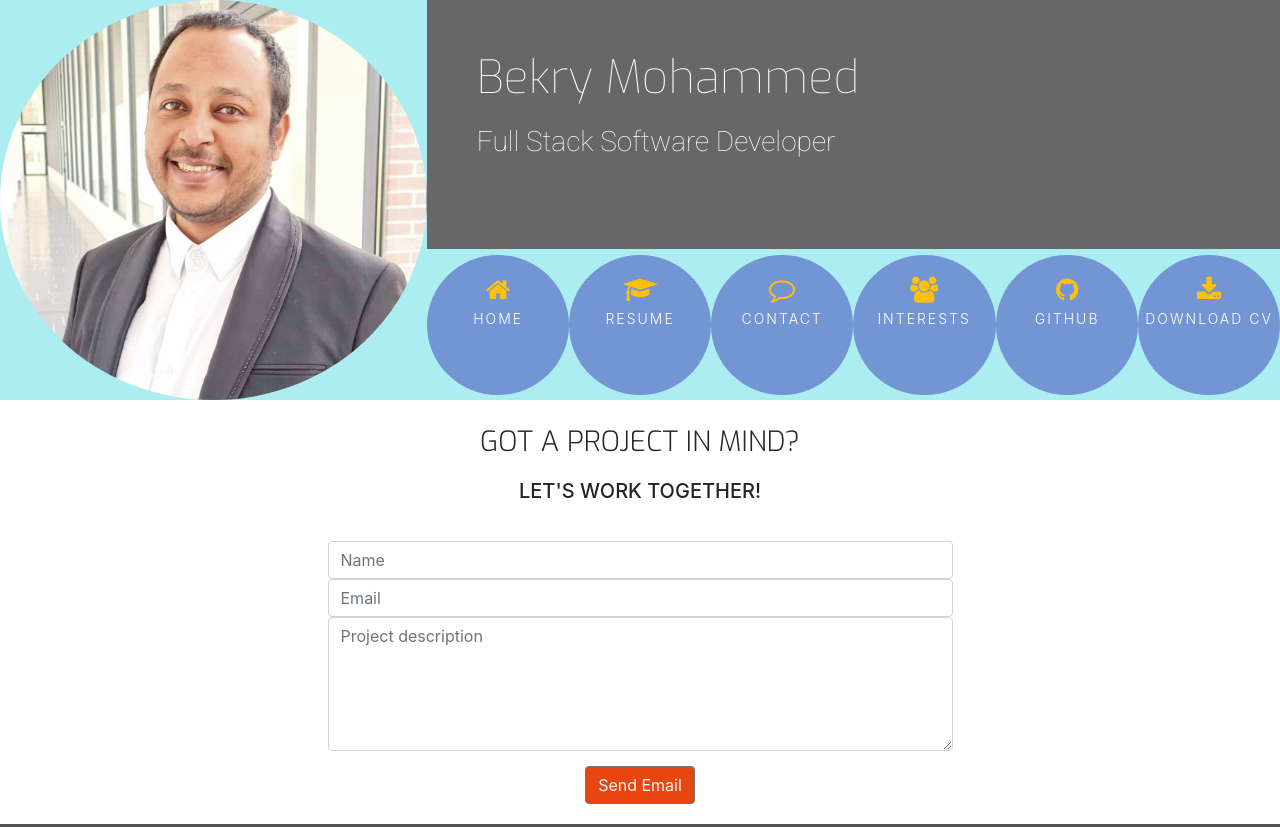
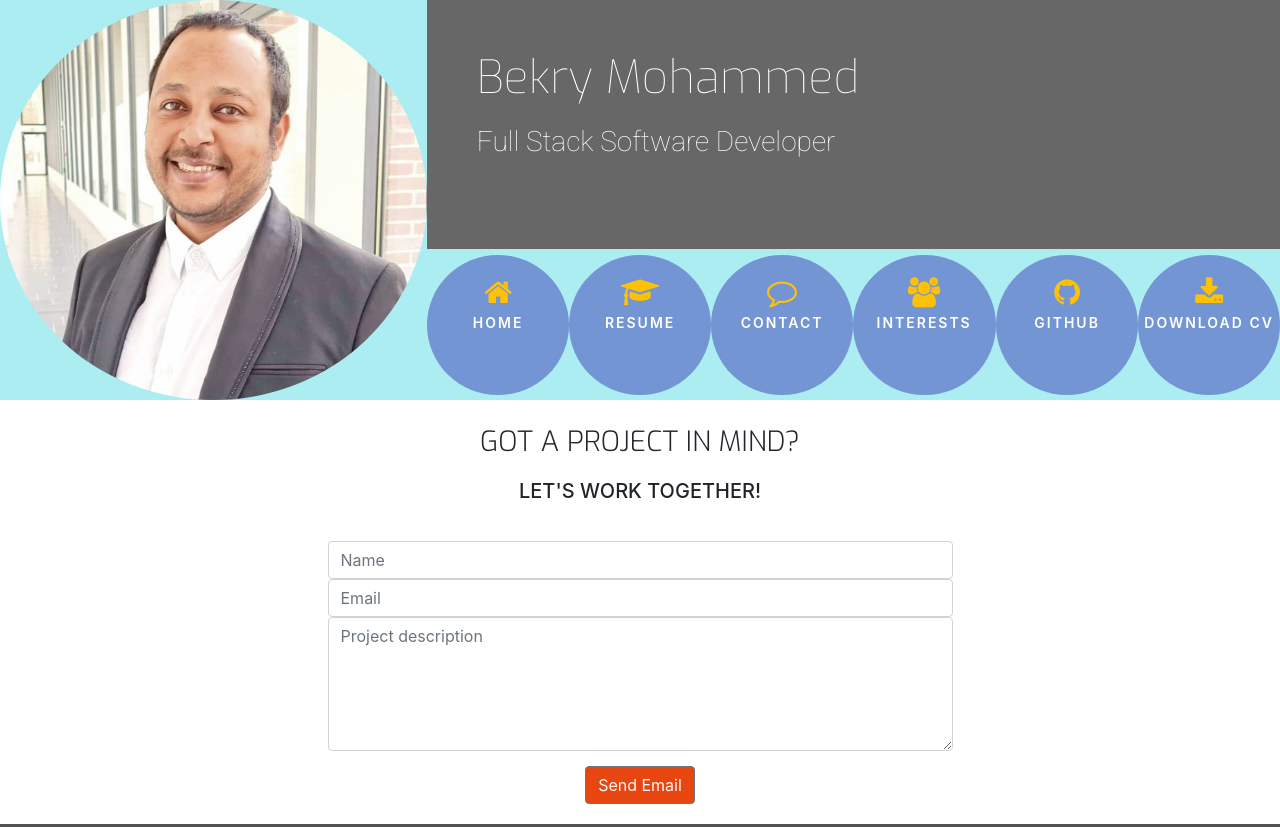
Before and after one commit to bky201/resume, a website: page contact.html in a window 1280 px wide. Shown: the top 827 px of the page. Drawn offline with nearby package versions, Linux system fonts and the light colour scheme.

Commit message:
Add style to menu

```diff
--- a/assets/css/style.css
+++ b/assets/css/style.css
@@ -28,7 +28,7 @@
 }
 
 .ui-menu-color-resume {
-    background-color: rgb(115, 149, 211);
+    background-color: #7395d3;
 }
 
 .ui-menu-color-contact {
@@ -164,7 +164,7 @@ header {
     padding-top: 22px;
     display: block;
     color: #ffc107;
-    font-size: 26px;
+    font-size: 30px;
 }
 
 .menuitem span {
@@ -174,18 +174,18 @@ header {
     text-align: center;
     text-transform: uppercase;
     font-size: 14px;
-    font-weight: 300;
+    font-weight: 600;
     letter-spacing: 2px;
 }
 
-div#map {
+div #map {
     min-height: 360px;
 }
 
-/*--------------------------------------------Hover.css*/
+/*----------------------------------171, 237, 241----------Hover.css*/
 
-.hvr-sweep-to-bottom:before {
-    background: rgba(171, 237, 241, 1);
+a.hvr-sweep-to-bottom:before {
+    background: rgba(171, 237, 241, 0.6);
     width: 100%;
     height: 100%;
     border-radius: 50%;
--- a/contact.html
+++ b/contact.html
@@ -35,29 +35,23 @@
                 <div class="row no-gutters menu">
                     <div class="col">
                         <ul id="nav" class="list-inline menucontainer row">
-                            <li class="col-6 col-sm-2 ui-menu-color-home list-inline-item menuitem">
-                                <a href="index.html" class="hvr-sweep-to-bottom"><i class="fa fa-home"
-                                        aria-hidden="true"></i><span>Home</span></a>
+                            <li class="col-6 col-sm-2 ui-menu-color-home menuitem">
+                                <a href="index.html" class="hvr-sweep-to-bottom"><i class="fa fa-home" aria-hidden="true"></i><span>Home</span></a>
                             </li>
-                            <li class="col-6 col-sm-2 ui-menu-color-resume list-inline-item menuitem">
-                                <a href="resume.html" class="hvr-sweep-to-bottom"><i class="fa fa-graduation-cap"
-                                        aria-hidden="true"></i><span>Resume</span></a>
+                            <li class="col-6 col-sm-2 ui-menu-color-resume menuitem">
+                                <a href="resume.html" class="hvr-sweep-to-bottom"><i class="fa fa-graduation-cap" aria-hidden="true"></i><span>Resume</span></a>
                             </li>
-                            <li class="col-6 col-sm-2 ui-menu-color-contact list-inline-item menuitem">
-                                <a href="contact.html" class="hvr-sweep-to-bottom"><i class="fa fa-comment-o"
-                                        aria-hidden="true"></i><span>Contact</span></a>
+                            <li class="col-6 col-sm-2 ui-menu-color-contact menuitem">
+                                <a href="contact.html" class="hvr-sweep-to-bottom"><i class="fa fa-comment-o" aria-hidden="true"></i><span>Contact</span></a>
                             </li>
-                            <li class="col-6 col-sm-2 ui-menu-color-interests list-inline-item menuitem">
-                                <a href="interests.html" class="hvr-sweep-to-bottom"><i class="fa fa-users"
-                                        aria-hidden="true"></i><span>Interests</span></a>
+                            <li class="col-6 col-sm-2 ui-menu-color-interests menuitem">
+                                <a href="interests.html" class="hvr-sweep-to-bottom"><i class="fa fa-users" aria-hidden="true"></i><span>Interests</span></a>
                             </li>
-                            <li class="col-6 col-sm-2 ui-menu-color-github list-inline-item menuitem">
-                                <a href="github.html" class="hvr-sweep-to-bottom"><i class="fa fa-github"
-                                        aria-hidden="true"></i><span>GitHub</span></a>
+                            <li class="col-6 col-sm-2 ui-menu-color-github menuitem">
+                                <a href="github.html" class="hvr-sweep-to-bottom"><i class="fa fa-github" aria-hidden="true"></i><span>GitHub</span></a>
                             </li>
-                            <li class="col-6 col-sm-2 ui-menu-color-download list-inline-item menuitem">
-                                <a href="assets/cv/CV-Bekry.pdf" target="_blank" class="hvr-sweep-to-bottom"><i
-                                        class="fa fa-download" aria-hidden="true"></i><span>Download CV</span></a>
+                            <li class="col-6 col-sm-2 ui-menu-color-download menuitem">
+                                <a href="assets/cv/CV-Bekry.pdf" target="_blank" class="hvr-sweep-to-bottom"><i class="fa fa-download" aria-hidden="true"></i><span>Download CV</span></a>
                             </li>
                         </ul>
                     </div>
```
Also changed, not shown: github.html (+6 -6 lines), index.html (+6 -6 lines), resume.html (+6 -6 lines).
